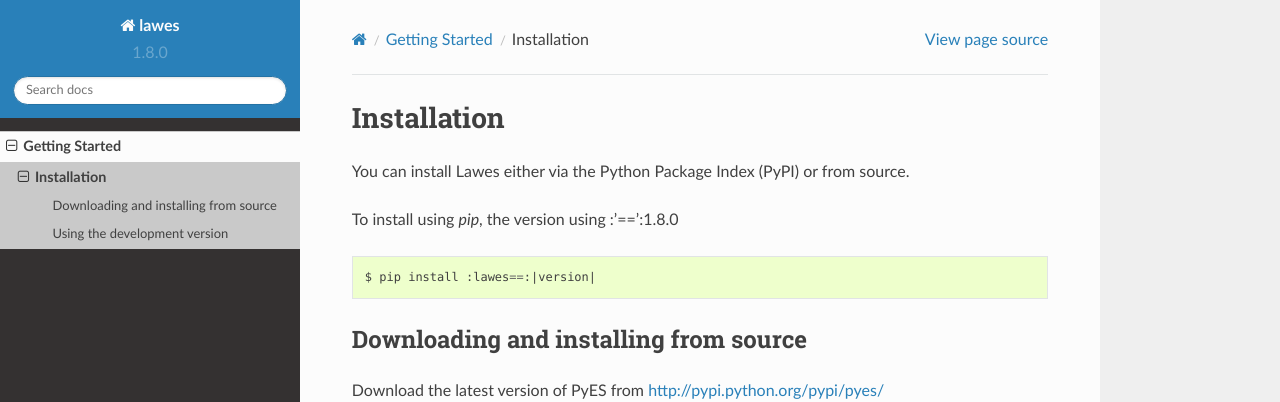
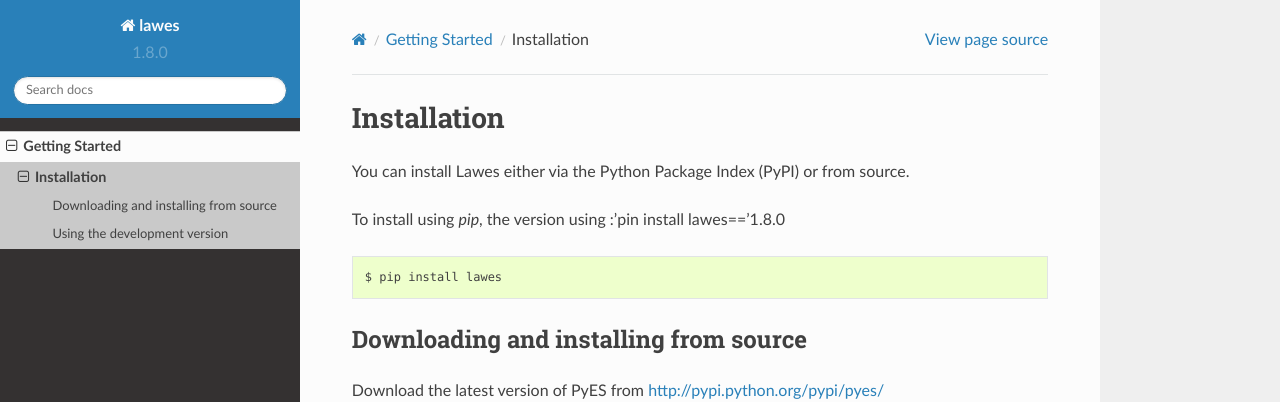
Before and after one commit to MrLawes/Lawes, a Sphinx documentation site: the page built from docs/manual/installation.rst, in a window 1280 px wide and 1093 px high. Shown: the top 402 px of the window. Built offline with Sphinx 7.4.7 and the Read the Docs theme 2.0.0, drawn with Linux system fonts in a browser that asks for light colours; pages that are not in the unit, such as notebooks, are missing from menus.

Commit message:
Update installation.rst

```diff
--- a/docs/manual/installation.rst
+++ b/docs/manual/installation.rst
@@ -6,11 +6,11 @@
 You can install Lawes either via the Python Package Index (PyPI)
 or from source.
 
-To install using `pip`, the version using :'==':|version|
+To install using `pip`, the version using :'pin install lawes=='|version|
 
 .. code-block:: sh
 
-    $ pip install :lawes==:|version|
+    $ pip install lawes
 
 .. _installing-from-source:
 
```
